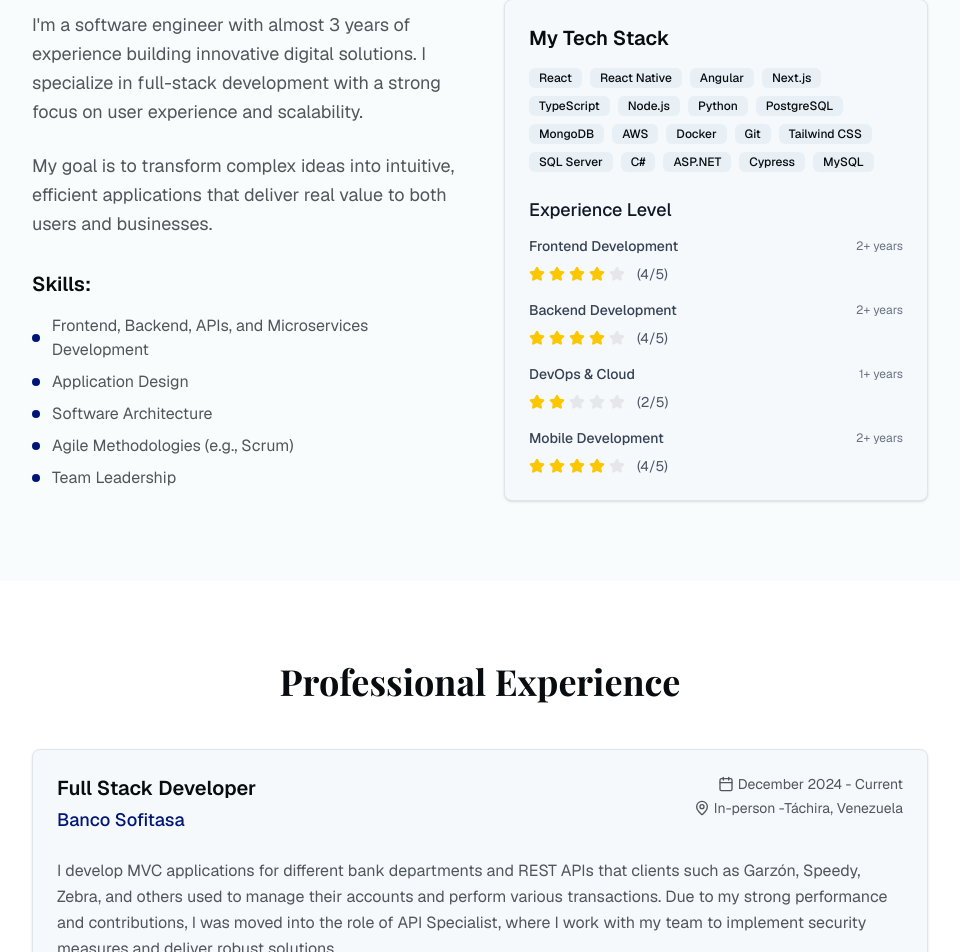
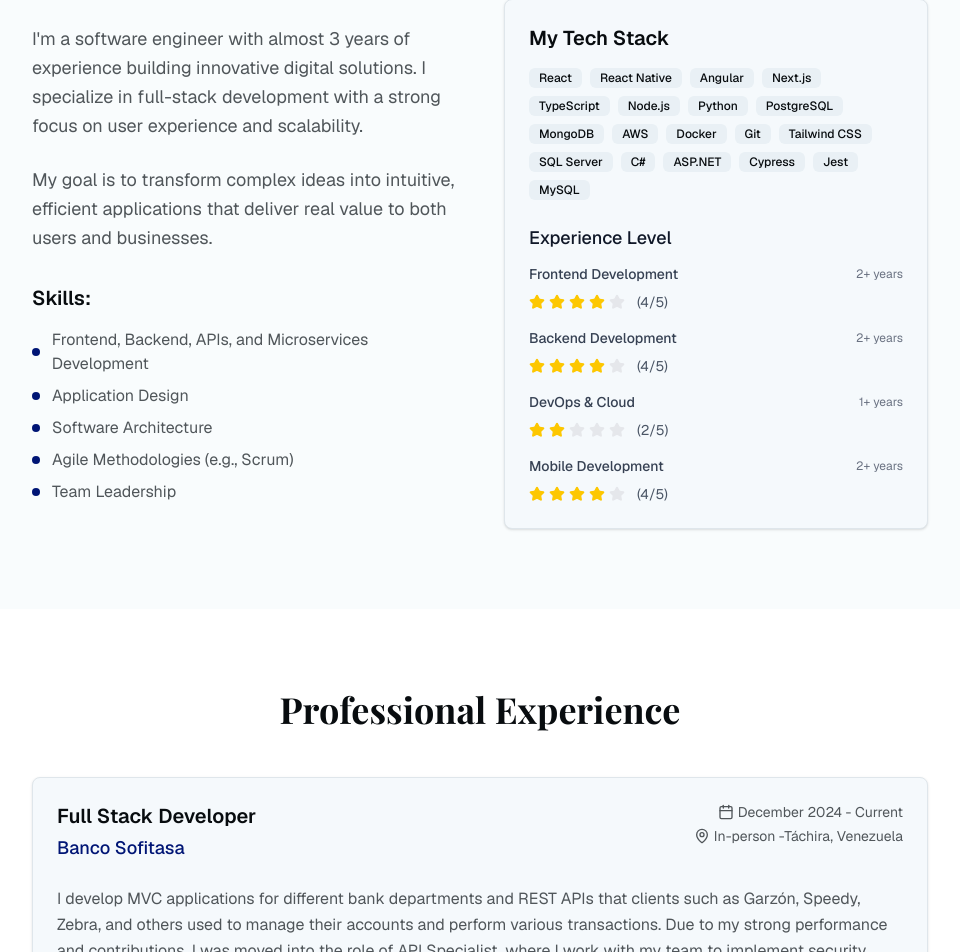
Before and after one commit to KenyerRamirez/new-portfolio, a Next.js app: page / in a window 1280 px wide. Shown: the part 969-1921 px from the top of the page, without its empty margins (160-1120 px from the left). Built offline with nearby package versions, Linux system fonts and the light colour scheme; a web font is replaced by a local one.

Commit message:
last corrections

```diff
--- a/components/about-section.tsx
+++ b/components/about-section.tsx
@@ -19,6 +19,7 @@ export function AboutSection() {
     "C#",
     "ASP.NET",
     "Cypress",
+    "Jest",
     "MySQL",
   ]
 
```
